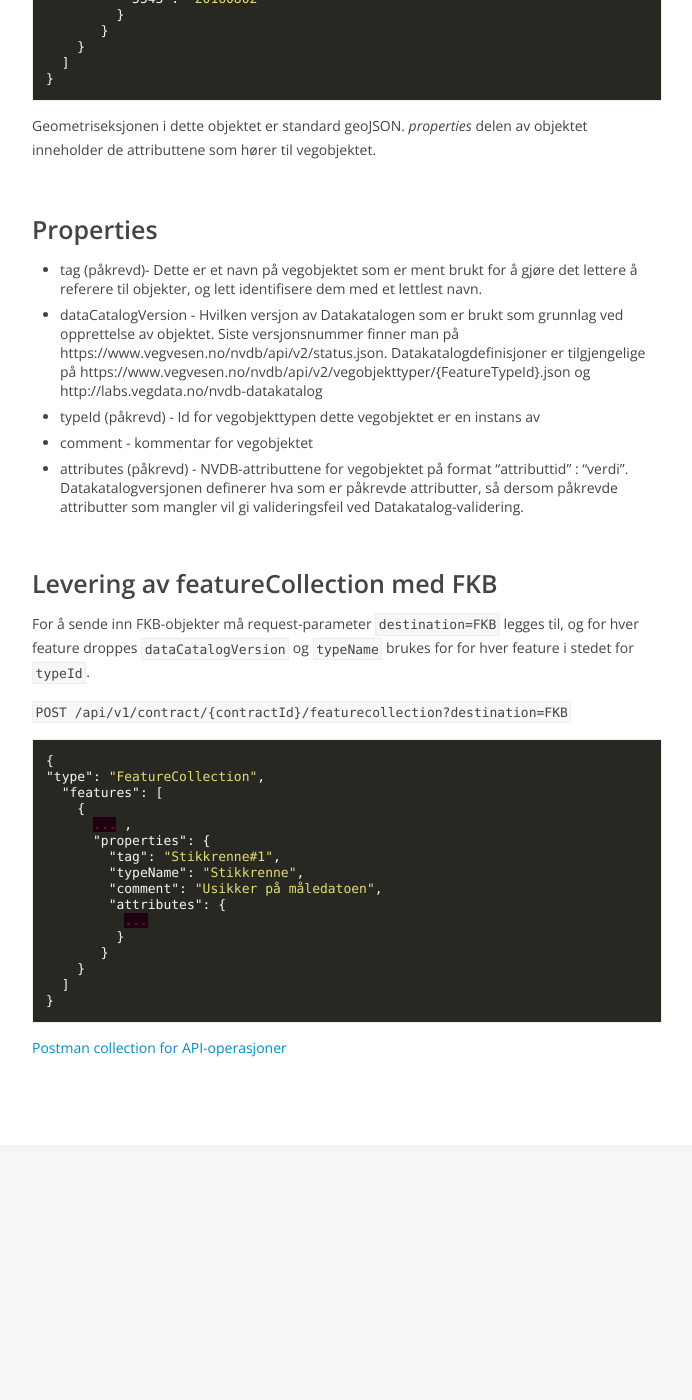
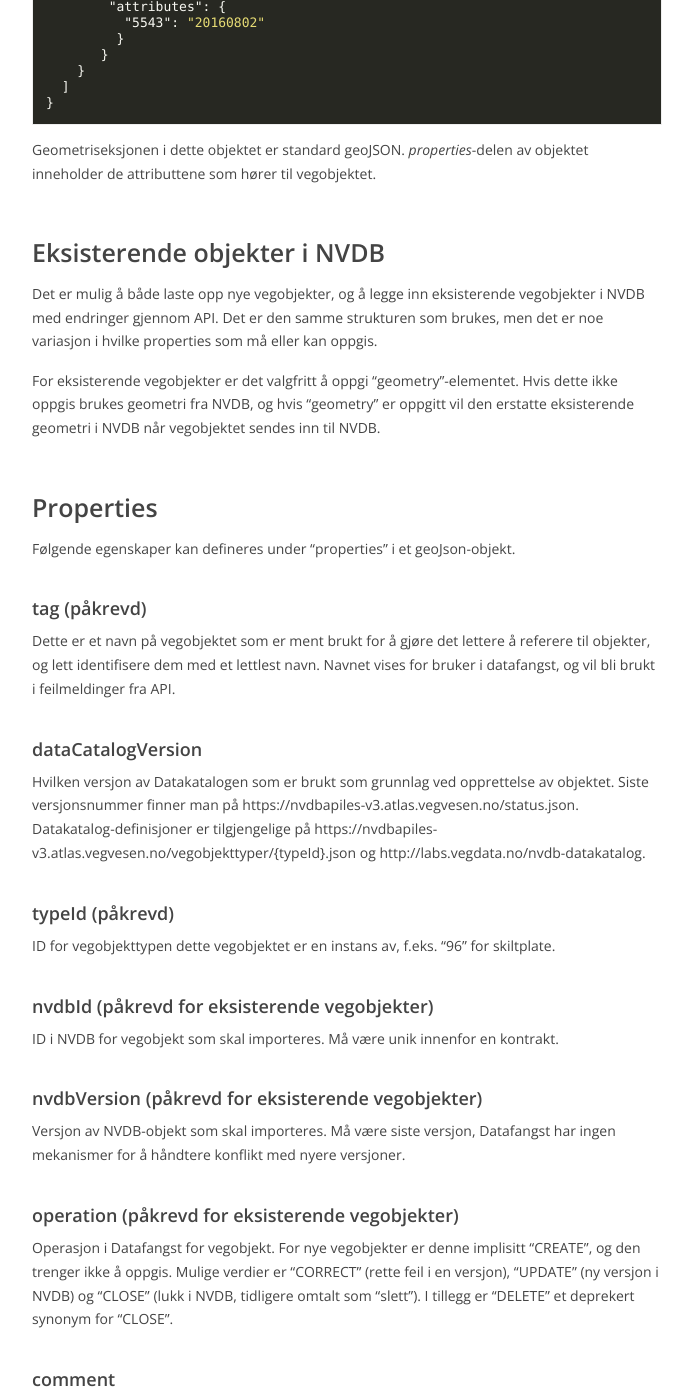
Before and after one commit to nvdb-vegdata/apiskrivdokumentasjon, a Jekyll site: the page built from datafangst.md, in a window 1280 px wide and 1400 px high, scrolled down 11070 px. Shown: the whole window, without its empty margins (433-1125 px from the left). Built offline with Jekyll 4.4.1, drawn with Linux system fonts in a browser that asks for light colours; our own code applies the rules of GitHub Pages for plain Markdown files; before the commit the page ends 12285 px from its top, so only the background shows below that; some of the changed text lies outside the part shown.

Commit message:
NVDB-4939: Dokumentert innsending av eksisterende NVDB-objekter, og udokumenterte properties.

````diff
--- a/datafangst.md
+++ b/datafangst.md
@@ -389,7 +389,9 @@ HTTP status 204 returneres om sletting var vellykket.
 ---
 
 ## Format
-Datafangst-APIet bruker [geoJSON](https://tools.ietf.org/html/rfc7946) som payload-format.
+Datafangst-APIet bruker en JSON-struktur som følger
+[geoJSON](https://tools.ietf.org/html/rfc7946), med et sett med egenskaper under "properties" som er spesifikke
+til Datafangst. Se under for et enkelt eksempel.
 ```json
 {
 "type": "FeatureCollection",
@@ -419,17 +421,85 @@ Datafangst-APIet bruker [geoJSON](https://tools.ietf.org/html/rfc7946) som paylo
   ]
 }
 ```
-Geometriseksjonen i dette objektet er standard geoJSON. *properties* delen av objektet inneholder de attributtene som hører til
+Geometriseksjonen i dette objektet er standard geoJSON. *properties*-delen av objektet inneholder de attributtene som hører til
 vegobjektet.
+
+### Eksisterende objekter i NVDB
+Det er mulig å både laste opp nye vegobjekter, og å legge inn eksisterende vegobjekter i NVDB med endringer gjennom API.
+Det er den samme strukturen som brukes, men det er noe variasjon i hvilke properties som må eller kan oppgis.
+
+For eksisterende vegobjekter er det valgfritt å oppgi "geometry"-elementet. Hvis dette ikke oppgis brukes geometri fra NVDB, og hvis "geometry" er oppgitt vil den erstatte eksisterende geometri i NVDB når vegobjektet sendes inn til NVDB.
+
 ### Properties
-* tag (påkrevd)- Dette er et navn på vegobjektet som er ment brukt for å gjøre det lettere å referere til objekter, og lett identifisere
-dem med et lettlest navn.
-* dataCatalogVersion - Hvilken versjon av Datakatalogen som er brukt som grunnlag ved opprettelse av objektet. Siste versjonsnummer
- finner man på https://www.vegvesen.no/nvdb/api/v2/status.json. Datakatalogdefinisjoner er tilgjengelige på https://www.vegvesen.no/nvdb/api/v2/vegobjekttyper/{FeatureTypeId}.json og http://labs.vegdata.no/nvdb-datakatalog
-* typeId (påkrevd) - Id for vegobjekttypen dette vegobjektet er en instans av
-* comment - kommentar for vegobjektet
-* attributes (påkrevd) - NVDB-attributtene for vegobjektet på format "attributtid" : "verdi". Datakatalogversjonen definerer hva som er påkrevde
+
+Følgende egenskaper kan defineres under "properties" i et geoJson-objekt.
+
+#### tag (påkrevd)
+Dette er et navn på vegobjektet som er ment brukt for å gjøre det lettere å referere til objekter,
+og lett identifisere dem med et lettlest navn. Navnet vises for bruker i datafangst, og vil bli brukt
+i feilmeldinger fra API.
+
+
+#### dataCatalogVersion
+Hvilken versjon av Datakatalogen som er brukt som grunnlag ved opprettelse av objektet. Siste versjonsnummer
+finner man på https://nvdbapiles-v3.atlas.vegvesen.no/status.json.
+Datakatalog-definisjoner er tilgjengelige på https://nvdbapiles-v3.atlas.vegvesen.no/vegobjekttyper/{typeId}.json
+og http://labs.vegdata.no/nvdb-datakatalog.
+
+
+#### typeId (påkrevd)
+ID for vegobjekttypen dette vegobjektet er en instans av, f.eks. "96" for skiltplate.
+
+
+#### nvdbId (påkrevd for eksisterende vegobjekter)
+ID i NVDB for vegobjekt som skal importeres. Må være unik innenfor en kontrakt.
+
+
+#### nvdbVersion (påkrevd for eksisterende vegobjekter)
+Versjon av NVDB-objekt som skal importeres. Må være siste versjon, Datafangst har ingen mekanismer for å håndtere konflikt med nyere versjoner.
+
+
+#### operation (påkrevd for eksisterende vegobjekter)
+Operasjon i Datafangst for vegobjekt. For nye vegobjekter er denne implisitt "CREATE", og den trenger ikke å oppgis.
+Mulige verdier er "CORRECT" (rette feil i en versjon), "UPDATE" (ny versjon i NVDB) og "CLOSE" (lukk i NVDB, tidligere omtalt som "slett"). I tillegg er "DELETE" et deprekert synonym for "CLOSE".
+
+
+#### comment
+Kommentar for vegobjektet.
+
+
+#### attributes (påkrevd for nye vegobjekter)
+NVDB-attributtene for vegobjektet på format "attributtid" : "verdi". Datakatalogversjonen definerer hva som er påkrevde
 attributter, så dersom påkrevde attributter som mangler vil gi valideringsfeil ved Datakatalog-validering.
+
+
+For eksisterende vegobjekter er dette elementet valgfritt. Hvis det ikke oppgis vil eksisterende attributter fra NVDB brukes.
+Hvis denne er oppgitt for et eksisterende vegobjekt vil objektet kun importeres med de attributter som er oppgitt, det gjøres ingen
+merge med verdier i NVDB. Hvis det skal importeres et vegobjekt med en endret attributt, der to andre skal være uforandret, så må
+altså alle tre oppgis med sine verdier.
+
+
+#### geometryAttributtes
+
+En egen struktur som beskriver kvalitet og andre egenskaper for geometri. Denne bør oppgis ved ny eller endret geometri.
+
+Alle feltene er definert i Datakatalogen med lovlige verdier, se lenker på hvert enkelt element under. Hvis ikke annet er
+oppgitt er det den numeriske verdien som skal oppgis, men som en streng. Se eksempel
+"[Nytt objekt med geometriegenskaper](#nytt-objekt-med-geometriegenskaper)".
+
+* captureDate - Dato for måling / "datafangstdato". Dato på ISO 8601-format, f.eks. "2020-03-04"
+* lenght - Lengde på geometri, vil bli beregnet ved innsending til NVDB hvis den ikke oppgis
+* measurementMethod - [Målemetode for geometri](https://nvdbapiles-v3.atlas.vegvesen.no/vegobjekttyper/793/9543.json?pretty=true)
+* measurementMethodHeight - [Målemetode for høyde](https://nvdbapiles-v3.atlas.vegvesen.no/vegobjekttyper/793/9544.json?pretty=true), hvis den er forskjellig fra grunnriss
+* accuracy - [Nøyaktighet](https://nvdbapiles-v3.atlas.vegvesen.no/vegobjekttyper/793/9551.json?pretty=true) på måling, i cm
+* accuracyHeight - [Nøyaktighet for høyde](https://nvdbapiles-v3.atlas.vegvesen.no/vegobjekttyper/793/9552.json?pretty=true) i cm, hvis den avviker fra nøyaktighet for grunnriss
+* visibility - [Synbarhet](https://nvdbapiles-v3.atlas.vegvesen.no/vegobjekttyper/793/9545.json?pretty=true) / synlighet i terrenget
+* tolerance - [Maksimalt avvik](https://nvdbapiles-v3.atlas.vegvesen.no/vegobjekttyper/793/9783.json?pretty=true)
+* themeCode - [Temakode](https://nvdbapiles-v3.atlas.vegvesen.no/vegobjekttyper/793/9784.json?pretty=true)
+* medium - [Medium](https://nvdbapiles-v3.atlas.vegvesen.no/vegobjekttyper/793/9792.json?pretty=true)
+* municipality - [Kommunenummer](https://nvdbapiles-v3.atlas.vegvesen.no/vegobjekttyper/793/9789.json?pretty=true)
+* heightRef - [Referanse for høydemåling](https://nvdbapiles-v3.atlas.vegvesen.no/vegobjekttyper/793/9546.json?pretty=true)
+* referenceGeometry - Angir om geometri er [referansegeometri](https://nvdbapiles-v3.atlas.vegvesen.no/vegobjekttyper/793/9547.json?pretty=true) , med verdiene "true" eller "false" (default)
 
 ### Levering av featureCollection med FKB
 For å sende inn FKB-objekter må request-parameter `destination=FKB` legges til, og for hver feature droppes `dataCatalogVersion`
@@ -454,5 +524,74 @@ og `typeName` brukes for for hver feature i stedet for `typeId`.
   ]
 }
 ```
+### Eksempler
+
+#### Nytt objekt med geometriegenskaper
+```json
+{
+  "type": "FeatureCollection",
+  "features": [
+    {
+      "type": "Feature",
+      "geometry": {
+        "type": "Polygon",
+        "coordinates": [
+          [ [10.39241731, 63.43053048],
+            [10.39495434, 63.43043698],
+            [10.39579151, 63.42898665],
+            [10.39272171, 63.42909269],
+            [10.39241731, 63.43053048] ]
+        ]
+      },
+      "properties": {
+        "tag": "Forsterkningslag#1",
+        "dataCatalogVersion": "2.06",
+        "typeId": 227,
+        "comment": "Usikker på måledatoen",
+        "attributes": {
+          "5543": "2016-08-02",
+          "1212": "3677"
+        },
+        "geometryAttributes": {
+          "captureDate": "2016-08-02",
+          "length": "12.3",
+          "measurementMethod": "96",
+          "measurementMethodHeight": "96",
+          "accuracy": "5",
+          "accuracyHeight": "6",
+          "visibility": "2",
+          "tolerance": "4",
+          "themeCode": "9999",
+          "medium": "3",
+          "municipality": "1601",
+          "heightRef": "0",
+          "referenceGeometry": "true"
+        }
+      }
+    }
+  ]
+}
+```
+
+#### Eksisterende vegobjekt uten endringer
+```json
+{
+  "type": "FeatureCollection",
+  "features": [
+    {
+      "type": "Feature",
+      "properties": {
+        "tag": "Skiltpunkt#1",
+        "dataCatalogVersion": "2.06",
+        "typeId": 95,
+        "nvdbId": 667990284,
+        "nvdbVersion": 1,
+        "operation": "UPDATE"
+      }
+    }
+  ]
+}
+```
+
 
 [Postman collection for API-operasjoner](https://www.getpostman.com/collections/ef3fc73342f94df0585d)
````
